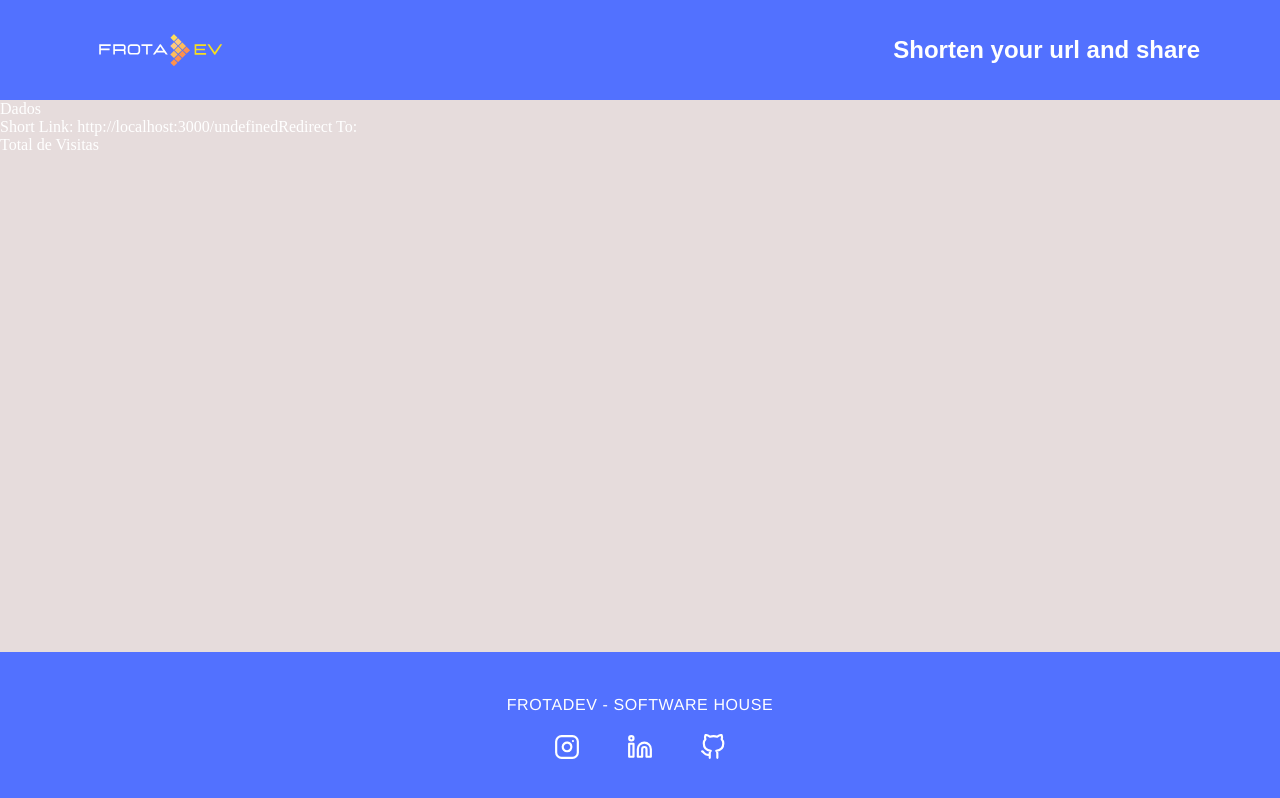
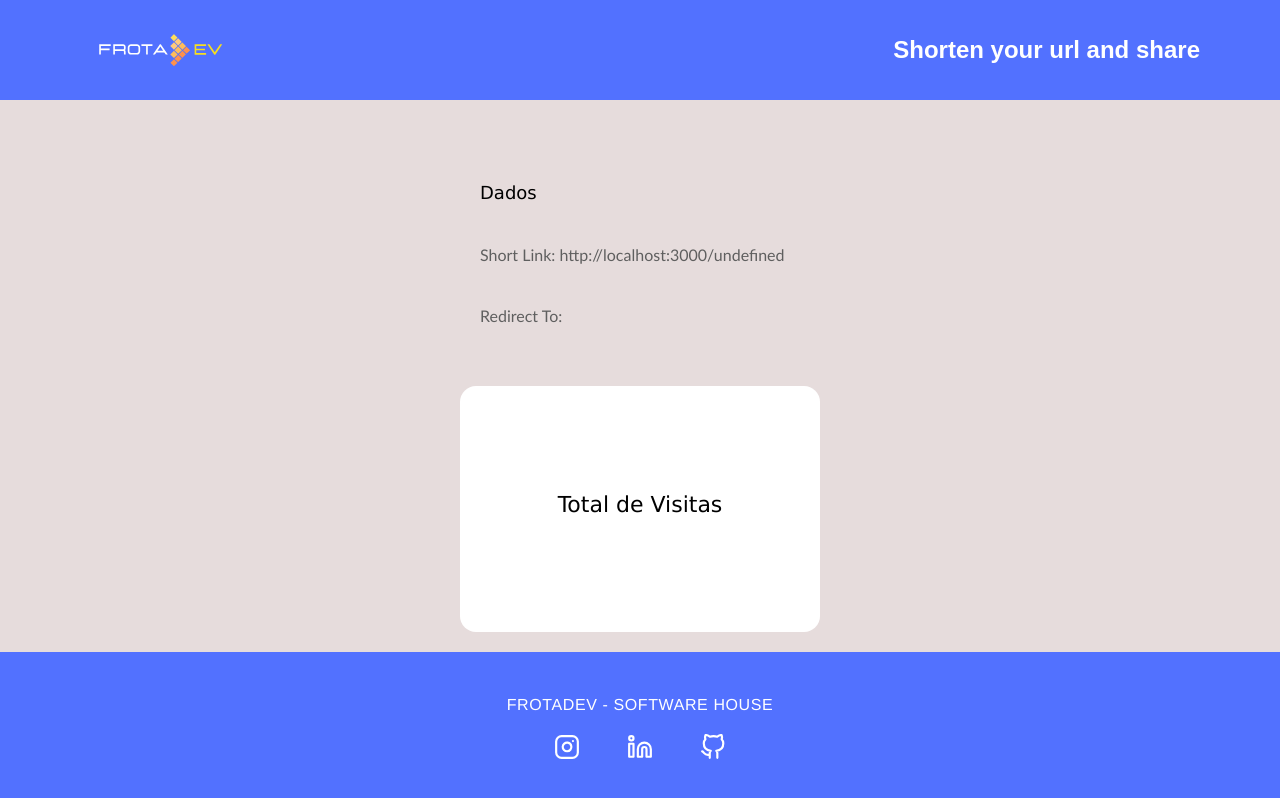
Before and after one commit to WallaceFrota/SkypLink, a React (Create React App) app in the folder frontend/: page /1/stats in a window 1280 px wide. Built offline with nearby package versions, Linux system fonts and the light colour scheme; no server answers; the HTML template or start-up script is replaced by a standard one.

Commit message:
Definido estilo

```diff
--- a/frontend/src/styles/pages/urlstats.css
+++ b/frontend/src/styles/pages/urlstats.css
@@ -0,0 +1,57 @@
+.page-container {
+    display: flex;
+    flex-direction: column;
+    height: 100vh;
+}
+.container-content-stats {
+    width: 100%;
+    height: 100%;
+    max-width: 400px;
+    margin: 0 auto;
+    padding: 20px;
+    display: flex;
+    flex-direction: column;
+    justify-content: space-between;
+}
+.info-url {
+    width: 100%;
+    height: 100%;
+    display: flex;
+    flex-direction: column;
+    justify-content: space-evenly;
+    align-items: flex-start;
+    padding: 20px;
+}
+.info-url p {
+    font-size: 18px;
+    color: black;
+    text-align: center;
+    font-family: 'Lucida Sans', 'Lucida Sans Regular', 'Lucida Grande', 'Lucida Sans Unicode', Geneva, Verdana, sans-serif;
+}
+.info-url span {
+    font-size: 16px;
+    color: #5f5f5f;
+    text-align: left;
+    font-family: 'Trebuchet MS', 'Lucida Sans Unicode', 'Lucida Grande', 'Lucida Sans', Arial, sans-serif;
+}
+.box-content {
+    width: 100%;
+    height: 100%;
+    display: flex;
+    flex-direction: column;
+    justify-content: center;
+    align-items: center;
+    background-color: #fff;
+    border-radius: 16px;
+}
+.box-content p {
+    font-size: 22px;
+    padding-bottom: 10px;
+    color: #000;
+    font-family: 'Lucida Sans', 'Lucida Sans Regular', 'Lucida Grande', 'Lucida Sans Unicode', Geneva, Verdana, sans-serif;
+}
+.box-content h2 {
+    font-size: 26px;
+    color: #000;
+    font-family: 'Lucida Sans', 'Lucida Sans Regular', 'Lucida Grande', 'Lucida Sans Unicode', Geneva, Verdana, sans-serif;
+}
```
